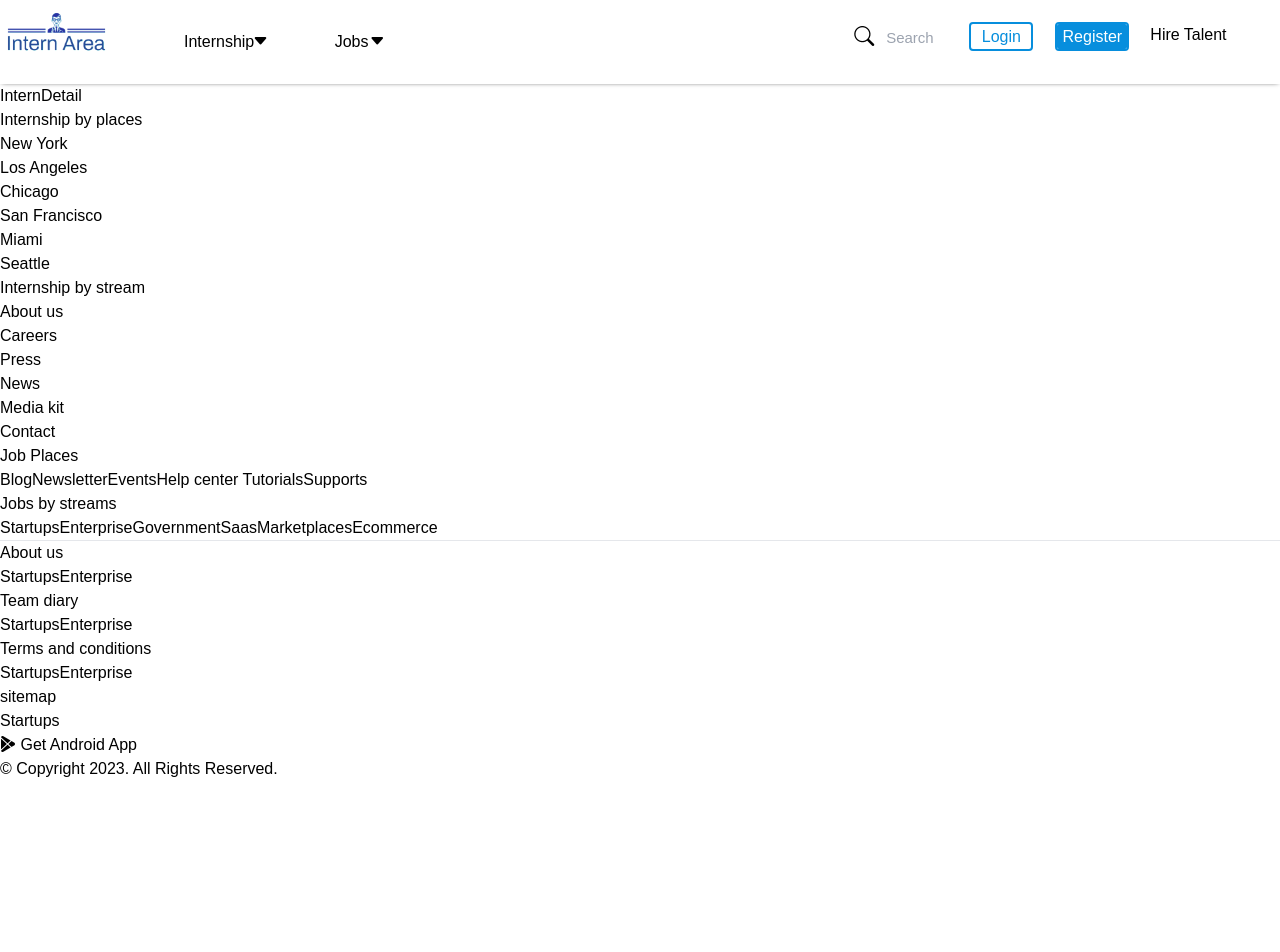
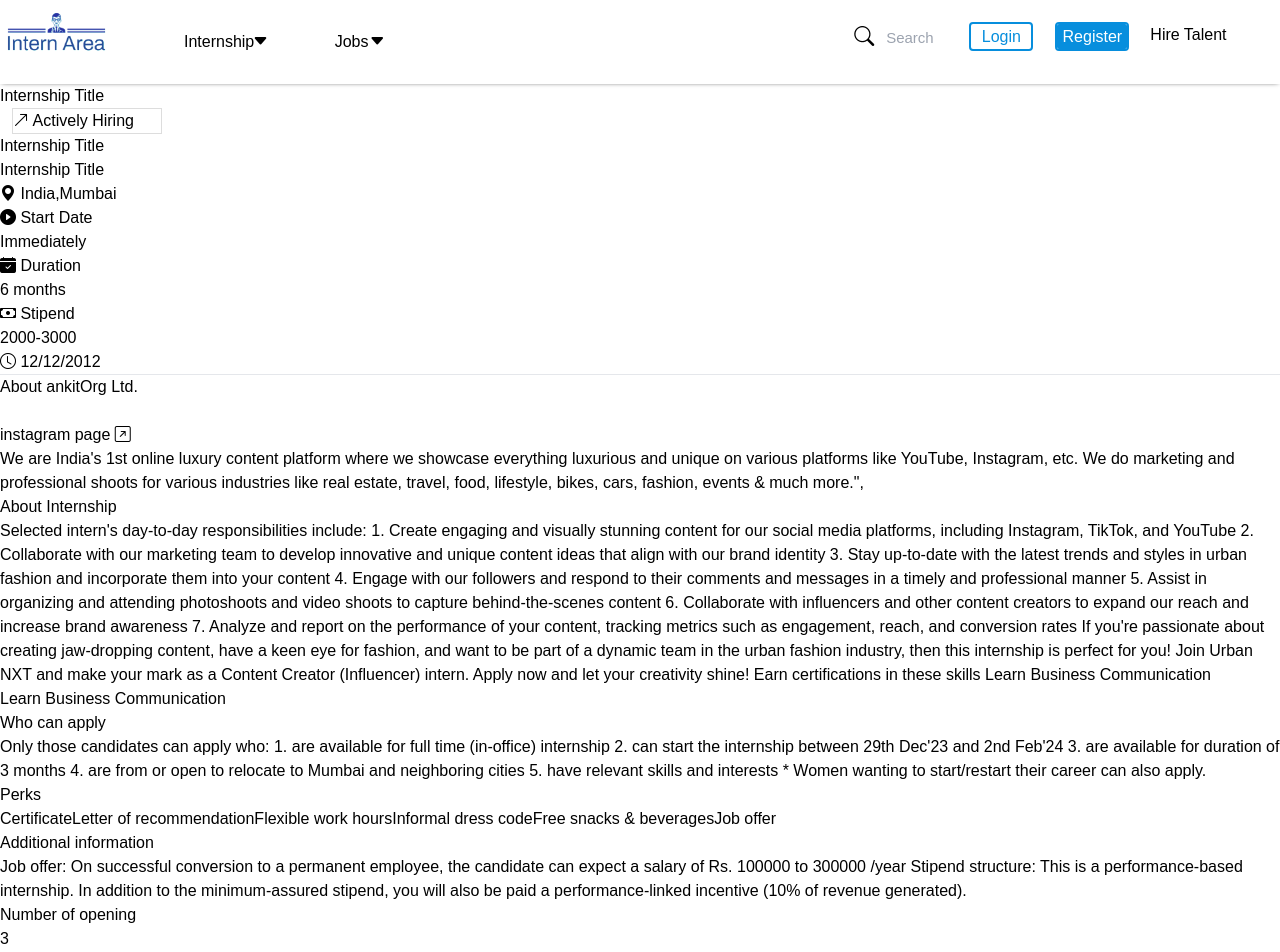
Before and after one commit to anshumanprajapati2810/SummerInternship2024, a React (Vite) app in the folder client/: page /intern_details in a window 1280 px wide. Shown: the top 952 px of the page. Before the commit the page ends 800 px from the top, so only its background shows below. Built offline with nearby package versions, Linux system fonts and the light colour scheme.

Commit message:
"Updated InternDetail and JobDetail components with new UI and functionality, added application page for job applications, and modified Navbar component with logo link"

```diff
--- a/client/src/components/Internships/InternDetail.jsx
+++ b/client/src/components/Internships/InternDetail.jsx
@@ -1,8 +1,77 @@
 import React from 'react'
-
+import Intern from '../Data/InternshipDatAvl'
+import './Intern.css'
 function InternDetail() {
   return (
-    <div>InternDetail</div>
+    <div>
+      <div className="details-app">
+        {
+          Intern.map((data,index)=>(
+            <>
+              <h1 className='font-bold text-3xl text-center mt-3'>{data.title}</h1>
+              <div className="m-14 shadow-sm rounded-md border p-3">
+              <p className='mb-4 mt-3' id='boxer'> <i className='bi bi-arrow-up-right text-blue-500' ></i> Actively Hiring</p>
+              <div className="main-info align-baseline mr-96 mt-7">
+                <p className='text-xl font-bold mt-4'> {data.title}</p>
+                <p className='text-sm text-slate-300 font-bold'>{data.title}</p>
+                <p> <i className="bi bi-geo-alt-fill"></i> {data.location}</p>
+              </div>
+              <div className="flex tedxt-sm justify-between">
+                <p className='mt-3 text-slate-400'> <i className="bi bi-play-circle-fill"></i>   Start Date  <br />  {data.StartDate}</p>
+
+
+                <p className='mt-3 text-slate-400' > <i className="bi bi-calendar-check-fill"></i>  Duration  <br />
+                {data.Duration}</p>
+
+                <p className='mt-3 text-slate-400'>  <i className="bi bi-cash"></i>   Stipend <br /> {data.stipend}</p>
+              </div>
+              <div className="flex">
+                <p className='bg-green-100 rounded-md ml-4 text-green-300'> <i className="bi bi-clock"></i> 12/12/2012</p>
+              </div>
+              <hr />
+              <div className="aboutCompany flex justify-start">
+                <p className='mt-3 text-xl font-bold text-start'> About {data.company}</p>
+                <br />
+              </div>
+              <div className="flex">
+
+                <p className='text-blue-500'> instagram page  <i className='bi bi-arrow-up-right-square'></i></p>
+
+              </div>
+              <p className='mt-4'> {data.aboutCompany}</p>
+              <div className="about-Job">
+          <p className='mt-3 text-xl font-bold text-start'> About Internship</p>
+          <p>{data.aboutInternship}</p>
+          </div>
+          <p className='text-blue-500 justify-start'> Learn Business Communication</p>
+
+          <div className="whocan">
+          <p className='mt-3 text-xl font-bold text-start'>Who can apply</p>
+          <p>{data.Whocanapply}</p>
+          </div>
+
+          <p className='mt-3 text-xl font-bold text-start'>Perks</p>
+          <p>{data.perks}</p>
+
+          <p className='mt-3 text-xl font-bold text-start'> Additional information</p>
+          <p>{data.AdditionalInfo}</p>
+
+          <p className='mt-3 text-xl font-bold text-start'> Number of opening</p>
+          <p className='text-start'>{data.numberOfopning}</p>
+          <div className='flex justify-center mt-6 bg-blue-500 w-40 text-center text-white font-bold '>
+          <button className='flex justify-center align-middle'>Apply</button>
+
+          </div>
+
+              </div>
+            </>
+          ))
+        }
+      </div>
+
+
+
+    </div>
   )
 }
 
--- a/client/src/components/Jobs/JobDetail.jsx
+++ b/client/src/components/Jobs/JobDetail.jsx
@@ -1,15 +1,37 @@
 import React from 'react'
 import Jobs from '../Data/JobDataAvl'
 import './Job.css'
+import { useState, useSelector } from 'react'
+import { useNavigate } from 'react-router-dom'
 function JobDetail() {
+
+  // const user=useSelector(selectUser)
+  const [isDivVisible,setDivVisible]=useState(false)
+  const [textarea,setTextare]=useState("")
+  const [company,setCompany]=useState("")
+  const [category,setCategory]=useState("")
+  const navigate=useNavigate();
+  let search=window.location.search;
+  const params=new URLSearchParams(search);
+  const id=params.get("q")
+  const [data,setData] =useState([])
+
+  const show=()=>{
+    setDivVisible(true)
+  }
+  const hide=()=>{
+    setDivVisible(false)
+  }
+
   return (
+
     <div>
       <div className="details-app">
         {
           Jobs.map((data,index)=>(
             <>
-              <h1 className='font-bold text-3xl text-center'>{data.title}</h1>
-              <div className="m-14 shadow-sm rounded-md border">
+              <h1 className='font-bold text-3xl text-center mt-3'>{data.title}</h1>
+              <div className="m-14 shadow-sm rounded-md border p-3">
               <p className='mb-4 mt-3' id='boxer'> <i className='bi bi-arrow-up-right text-blue-500' ></i> Actively Hiring</p>
               <div className="main-info align-baseline mr-96 mt-7">
                 <p className='text-xl font-bold mt-4'> {data.title}</p>
@@ -59,7 +81,7 @@ function JobDetail() {
           <p className='mt-3 text-xl font-bold text-start'> Number of opening</p>
           <p className='text-start'>{data.numberOfopning}</p>
           <div className='flex justify-center mt-6 bg-blue-500 w-40 text-center text-white font-bold '>
-          <button className='flex justify-center align-middle'>Apply</button>
+          <button className='flex justify-center align-middle' onClick={show}>Apply</button>
 
           </div>
 
@@ -69,6 +91,95 @@ function JobDetail() {
         }
       </div>
 
+      {isDivVisible &&(
+  <>
+  <div className="application-page">
+    <div className="bg">
+      <button className='close2' onClick={hide} ><i className='bi-bi-x'></i> Close</button>
+      <p>Applyion for Company {data.company}</p>
+      <p className='mt-3 text-sm font-bold text-start mb-3'>{data.aboutCompany}</p>
+
+    </div>
+    <div className="moreSteps">
+      <p className='font-semibold text-xl'>Your resume</p>
+      <small>your current resume will be submitted along with the application</small>
+
+      <p className='mt-5 font-semibold text-xl'>Cover letter</p>
+      <br />
+      <p>why should we hire for this role?</p>
+      <textarea name="coverLetter" placeholder='' id="text"  value={textarea} onChange={(e)=>setTextare(e.target.value)}></textarea>
+      <p className='mt-5 font-semibold text-xl'>your availiblity</p>
+      <p>confirme your availiblity</p>
+
+    </div>
+    <div>
+        <label>
+          <input
+            type="radio"
+            value="Yes, I am available to join immediately"
+
+
+          />
+          Yes, I am available to join immediately
+        </label>
+      </div>
+
+      <div>
+        <label>
+          <input
+            type="radio"
+            value="No, I am currently on notice period"
+
+
+          />
+          No, I am currently on notice period
+        </label>
+      </div>
+
+      <div>
+        <label>
+          <input
+            type="radio"
+            value="No, I will have to serve notice period"
+
+
+          />
+          No, I will have to serve notice period
+        </label>
+      </div>
+
+      <div>
+        <label>
+          <input
+            type="radio"
+            value="Other"
+
+
+          />
+          Other <span className='text-slate-500'>
+          (Please specify your availability)  </span>
+        </label>
+      </div>
+      <p className='mt-5 font-semibold text-xl'>Custom resume <span className='text-slate-500'>(Optional)</span></p>
+      <small className='text-slate-500'>Employer can download and view this resume</small>
+
+
+      <div className="submit flex justify-center">
+        {user?(
+    <button className='submit-btn' onClick={submitApplication}  >Submit application</button>
+        ):(
+          <Link to={"/register"}>
+          <button className='submit-btn' >Submit application</button>
+          </Link>
+        )
+
+        }
+  </div>
+  </div>
+  </>
+)
+
+}
 
     </div>  //returned div last one
   )
--- a/client/src/components/Navbar/Navbar.jsx
+++ b/client/src/components/Navbar/Navbar.jsx
@@ -58,7 +58,10 @@ function Navbar() {
         <nav className='nav1'>
             <ul>
                 <div className='img'>
+
+                    <Link to={'/'}>
                     <img src={logo} alt="" />
+                    </Link>
                 </div>
                 <div className="elem">
                     <Link to={'/Internship'}>
```
